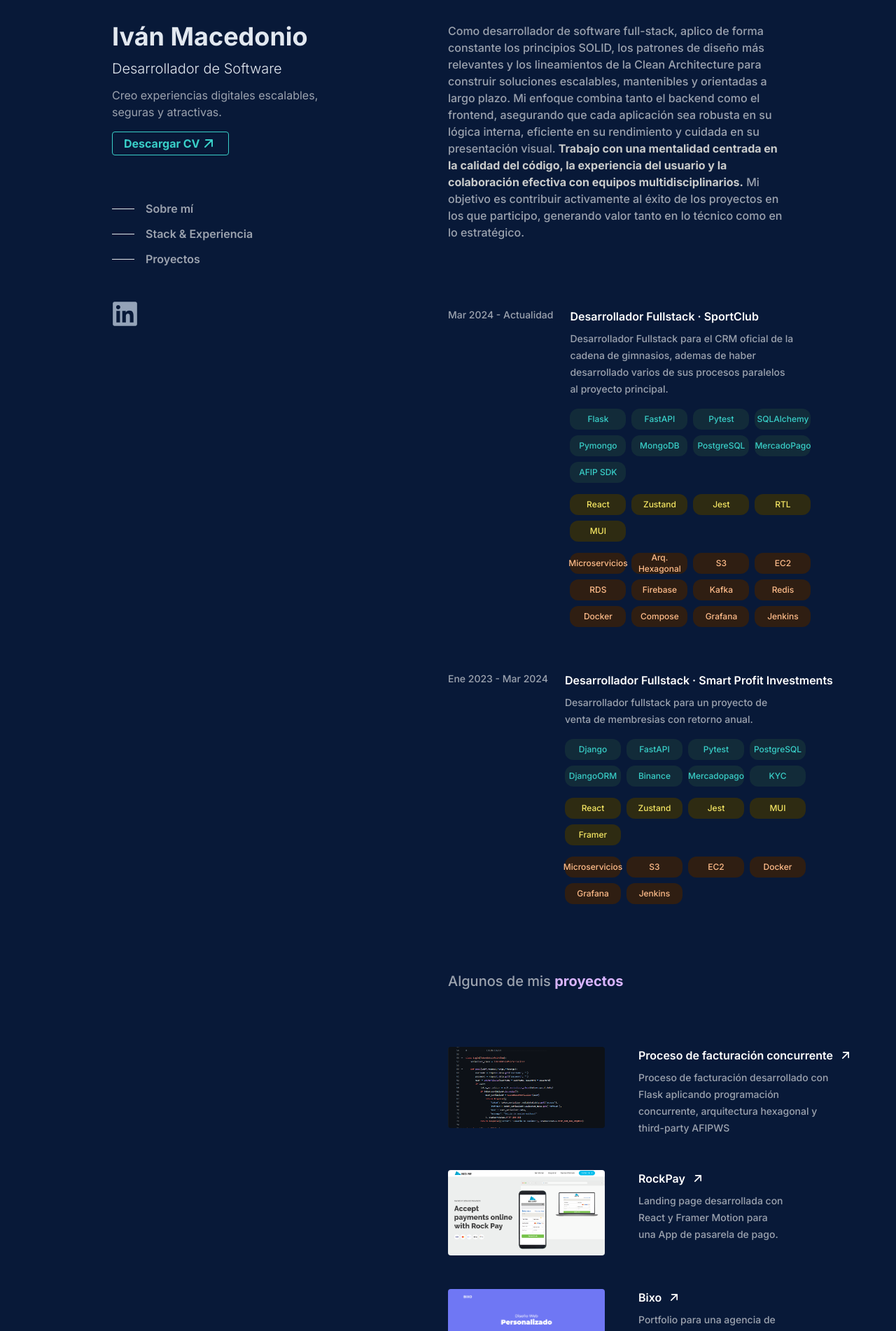
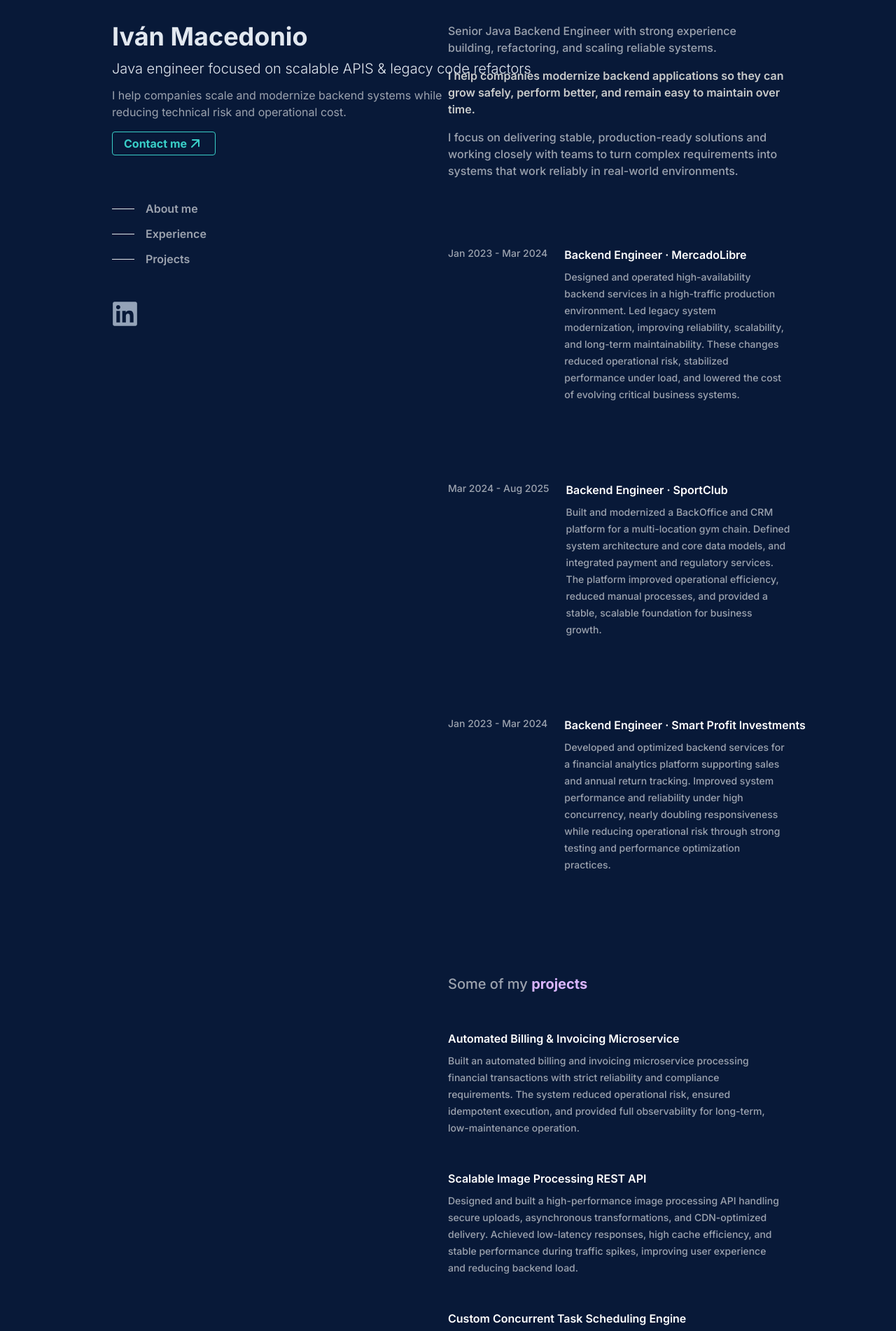
Before and after one commit to ivanmacedonio/portfoliov2, a React (Vite) app: page / in a window 1280 px wide. Shown: the part 80-1982 px from the top of the page at 70% size. Built offline with nearby package versions, Linux system fonts and the light colour scheme.

Commit message:
change language to eng and some improvements

```diff
--- a/src/App.jsx
+++ b/src/App.jsx
@@ -18,18 +18,17 @@
           <motion.h1 className="xl:text-4xl 2xl:text-5xl mobiles:text-4xl  font-bold text-nowrap">
             Iván Macedonio
           </motion.h1>
-          <motion.h3 className="2xl:text-2xl xl:text-xl  mobiles:text-xl font-light py-3 w-3/4 text-wrap ">
-            Desarrollador de Software
+          <motion.h3 className="2xl:text-2xl xl:text-xl  mobiles:text-xl font-light py-3 w-3/4 text-wrap w-1/2 ">
+          Java engineer focused on scalable APIS  & legacy code refactors
           </motion.h3>
           <motion.p className="text-parraph font-normal text-gray-400 w-65%">
-            Creo experiencias digitales escalables, seguras y atractivas.
-          </motion.p>
+          I help companies scale and modernize backend systems while reducing technical risk and operational cost.          </motion.p>
           <a
-            href="https://drive.google.com/file/d/14QFfgfWRC0Srj93iPIjXOGtrQRtrNRjh/view?usp=sharing"
+            href="https://www.upwork.com/hire/?utm_campaign=SEMBrand_Google_INTL_Marketplace_Core&utm_medium=PaidSearch&utm_content=150606034558&utm_term=upwork&campaignid=20227594544&matchtype=e&device=c&utm_source=google&cq_src=google_ads&cq_cmp=20227594544&cq_plac&cq_net=g&ad_id=660518288337&gad_source=1&gad_campaignid=20227594544&gclid=Cj0KCQiAgvPKBhCxARIsAOlK_EqiaL9q0i2F_1-TB5ZnhTg2DONTLi6shFGkdSMufwdxjCXPQq-ZbLsaApjPEALw_wcB"
             target="_blank"
             className="flex align-middle gap- font-bold my-4 border-solid border-cv border-stack w-fit px-4 py-1 rounded text-stack"
           >
-            Descargar CV <img src={arrow} alt="" className="w-6" />
+            Contact me <img src={arrow} alt="" className="w-6" />
           </a>
 
           <div className="mt-16 flex flex-col gap-3 font-semibold text-gray-400 mb-16 mobiles:mb-12">
@@ -50,7 +49,7 @@
                 style={{ transition: "width 0.3s" }}
                 className="w-8"
               />{" "}
-              Sobre mí
+              About me
             </a>
             <a
               href="#stack"
@@ -69,7 +68,7 @@
                 style={{ transition: "width 0.3s" }}
                 className="w-8"
               />{" "}
-              Stack & Experiencia
+              Experience
             </a>
             <a
               href="#projects"
@@ -88,7 +87,7 @@
                 style={{ transition: "width 0.3s" }}
                 className="w-8"
               />{" "}
-              Proyectos
+              Projects
             </a>
           </div>
           <div className="flex gap-4 mobiles:mb-12">
@@ -112,32 +111,31 @@
   className="text-gray-400 text-description font-medium col-start-2"
   id="about"
 >
+  <p className="mb-4">
+    Senior Java Backend Engineer with strong experience building, refactoring,
+    and scaling reliable systems.
+  </p>
+
+  <p className="mb-4 font-semibold text-[#cacccb]">
+    I help companies modernize backend applications so they can grow safely,
+    perform better, and remain easy to maintain over time.
+  </p>
+
   <p>
-            Como desarrollador de software full-stack, aplico de forma constante
-            los principios SOLID, los patrones de diseño más relevantes y los
-            lineamientos de la Clean Architecture para construir soluciones
-            escalables, mantenibles y orientadas a largo plazo. Mi enfoque
-            combina tanto el backend como el frontend, asegurando que cada
-            aplicación sea robusta en su lógica interna, eficiente en su
-            rendimiento y cuidada en su presentación visual.{" "}
-
-            <b style={{color: "#cacccb"}}>
-              Trabajo con una mentalidad centrada en la calidad del código, la
-              experiencia del usuario y la colaboración efectiva con equipos
-              multidisciplinarios.
-            </b>
-            {""} Mi objetivo es contribuir activamente al éxito de los proyectos en
-            los que participo, generando valor tanto en lo técnico como en lo
-            estratégico.
+    I focus on delivering stable, production-ready solutions and working closely
+    with teams to turn complex requirements into systems that work reliably in
+    real-world environments.
   </p>
 
   <div className="mt-24">
-            <Experience></Experience>
+    <Experience />
   </div>
+
   <div>
     <Projects />
   </div>
 </div>
+
       </section>
     </>
   );
--- a/src/components/Experience.jsx
+++ b/src/components/Experience.jsx
@@ -4,57 +4,40 @@
 export const Experience = () => {
   const experienceList = [
     {
-      date: "Mar 2024 - Actualidad",
-      title: "Desarrollador Fullstack",
+      date: "Jan 2023 - Mar 2024",
+      title: "Backend Engineer",
+      enterprice: "MercadoLibre",
+      description: "Designed and operated high-availability backend services in a high-traffic production environment. Led legacy system modernization, improving reliability, scalability, and long-term maintainability. These changes reduced operational risk, stabilized performance under load, and lowered the cost of evolving critical business systems.",
+      backend: [
+
+      ],
+      frontend: [],
+      devops: [],
+    },
+    {
+      date: "Mar 2024 - Aug 2025",
+      title: "Backend Engineer",
       enterprice: "SportClub",
       description:
-        "Desarrollador Fullstack para el CRM oficial de la cadena de gimnasios, ademas de haber desarrollado varios de sus procesos paralelos al proyecto principal.",
+        "Built and modernized a BackOffice and CRM platform for a multi-location gym chain. Defined system architecture and core data models, and integrated payment and regulatory services. The platform improved operational efficiency, reduced manual processes, and provided a stable, scalable foundation for business growth.",
       backend: [
-        "Flask",
-        "FastAPI",
-        "Pytest",
-        "SQLAlchemy",
-        "Pymongo",
-        "MongoDB",
-        "PostgreSQL",
-        "MercadoPago",
-        "AFIP SDK"
+
       ],
-      frontend: ["React", "Zustand", "Jest", "RTL", "MUI"],
-      devops: [
-        "Microservicios",
-        "Arq. Hexagonal",
-        "S3",
-        "EC2",
-        "RDS",
-        "Firebase",
-        "Kafka",
-        "Redis",
-        "Docker",
-        "Compose",
-        "Grafana",
-        "Jenkins",
-      ],
+      frontend: [],
+      devops: [],
     },
     {
-      date: "Ene 2023 - Mar 2024",
-      title: "Desarrollador Fullstack",
+      date: "Jan 2023 - Mar 2024",
+      title: "Backend Engineer",
       enterprice: "Smart Profit Investments",
       description:
-        "Desarrollador fullstack para un proyecto de venta de membresias con retorno anual.",
+        "Developed and optimized backend services for a financial analytics platform supporting sales and annual return tracking. Improved system performance and reliability under high concurrency, nearly doubling responsiveness while reducing operational risk through strong testing and performance optimization practices.",
       backend: [
-        "Django",
-        "FastAPI",
-        "Pytest",
-        "PostgreSQL",
-        "DjangoORM",
-        "Binance",
-        "Mercadopago",
-        "KYC"
+
       ],
-      frontend: ["React", "Zustand", "Jest", "MUI", "Framer"],
-      devops: ["Microservicios", "S3", "EC2", "Docker", "Grafana", "Jenkins"],
-    },
+      frontend: [],
+      devops: [],
+    }
   ];
 
   const ExperienceCard = ({
--- a/src/components/Projects.jsx
+++ b/src/components/Projects.jsx
@@ -1,12 +1,10 @@
 import { motion } from "framer-motion";
 import React from "react";
 import arrow from "../assets/arrow2.svg";
-import web7 from "../assets/back4.png";
 import web from "../assets/web11.png";
-import web4 from "../assets/web4.webp";
 
 
-const ProjectCard = ({title, description, url, image, key}) => {
+const ProjectCard = ({title, description, url, image, key, haveUrl = false}) => {
   return (
     <motion.article
       className="xl:mt-8 flex xl:gap-12 mobiles:flex-col xl:flex xl:flex-row mobiles:gap-8 mobiles:mb-12"
@@ -16,25 +14,16 @@
       transition={{ duration: 0.6, ease: "easeOut" }}
     >
       <div>
-        <motion.img
-          whileHover={{ scale: 1.1 }}
-          transition={{ duration: 0.2 }}
-          src={image}
-          alt=""
-          className="max-w-56 rounded cursor-pointer"
-          onClick={() => {
-            window.open(url, '_blank')
-          }}
-        />
-      </div>
-      <div>
-        <a
-          href={url}
-          target="_blank"
-          className="flex align-middle text-nowrap text-white font-semibold text-l gap-2 hover:text-stack cursor-pointer transition-colors duration-200"
-        >
-          {title} <img src={arrow} className="max-w-5" />
-        </a>
+      <a
+  href={url}
+  target="_blank"
+  className={`flex align-middle text-nowrap text-white font-semibold text-l gap-2 cursor-pointer transition-colors duration-200
+    ${haveUrl ? "underline hover:text-stack" : "hover:text-stack"}
+  `}
+>
+  {title} {haveUrl && <img src={arrow} className="max-w-5" />}
+</a>
+
         <p className="mt-2 text-wrap text-sm line leading-6">{description}</p>
       </div>
     </motion.article>
@@ -43,34 +32,45 @@
 
 const projectsList = [
   {
-    title: "Proceso de facturación concurrente",
+    title: "Automated Billing & Invoicing Microservice",
     description:
-      "Proceso de facturación desarrollado con Flask aplicando programación concurrente, arquitectura hexagonal y third-party AFIPWS",
-    url: "https://github.com/ivanmacedonio/invoice_process",
-    image: web7,
+    "Built an automated billing and invoicing microservice processing financial transactions with strict reliability and compliance requirements. The system reduced operational risk, ensured idempotent execution, and provided full observability for long-term, low-maintenance operation.",
+      url: "",
+      image: web,
+      haveUrl: false,
   },
   {
-    title: "RockPay",
+    title: "Scalable Image Processing REST API",
     description:
-      "Landing page desarrollada con React y Framer Motion para una App de pasarela de pago.",
-    url: "https://rockpay.eu/",
+      "Designed and built a high-performance image processing API handling secure uploads, asynchronous transformations, and CDN-optimized delivery. Achieved low-latency responses, high cache efficiency, and stable performance during traffic spikes, improving user experience and reducing backend load.",
+    url: "https://github.com/yourusername/image-processing-api",
     image: web,
+    haveUrl: false,
   },
   {
-    title: "Bixo",
+    title: "Custom Concurrent Task Scheduling Engine",
     description:
-      "Portfolio para una agencia de Software desarrollado con HTML, Tailwind, SaSS y React",
-    url: "https://bixo.netlify.app/",
-    image: web4,
+      "Designed a custom background task scheduling engine to handle complex dependencies, concurrency, and reliability constraints. The system executes tasks safely under concurrent workloads, supports retries and fault isolation, and delivers consistent low-latency performance in production.",
+    url: "https://github.com/yourusername/concurrent-scheduler",
+    image: web,
+    haveUrl: false
+  },
+  {
+    title: "Audit Recorder REST API",
+    description:
+    "Designed and implemented a centralized audit logging API to record, store, and query critical business events across multiple systems. The solution ensures traceability, compliance, and reliable event capture at scale, while minimizing performance impact on core services.",
+    url: "https://codeberg.org/imacedonio/audits-rest",
+    image: web,
+    haveUrl: true,
   }
 ];
 
 export const Projects = () => {
   return (
     <section className="mb-24 mt-24" id="projects">
-      <h3 className="text-xl pb-12">
-       Algunos de mis{" "}
-        <strong className="font-bold text-purple-300">proyectos</strong>
+      <h3 className="text-xl pb-5">
+       Some of my{" "}
+        <strong className="font-bold text-purple-300">projects</strong>
       </h3>
       {projectsList.map((item, index) => {
         return (
@@ -80,6 +80,7 @@
             image={item.image}
             url={item.url}
             key={index}
+            haveUrl={item.haveUrl}
           />
         );
       })}
```
Lines whose indentation alone changed are shown as unchanged.
